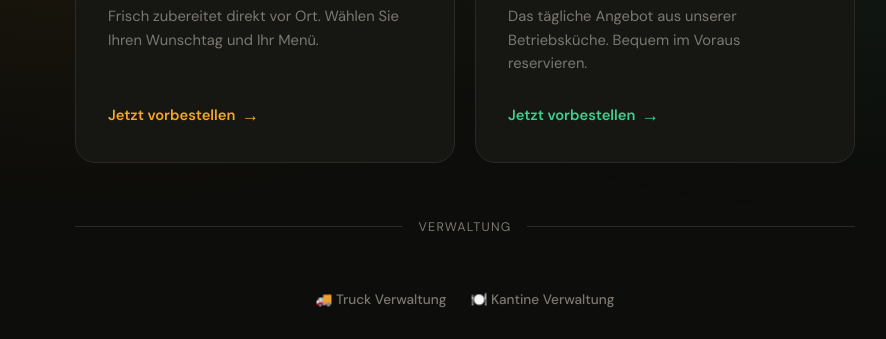
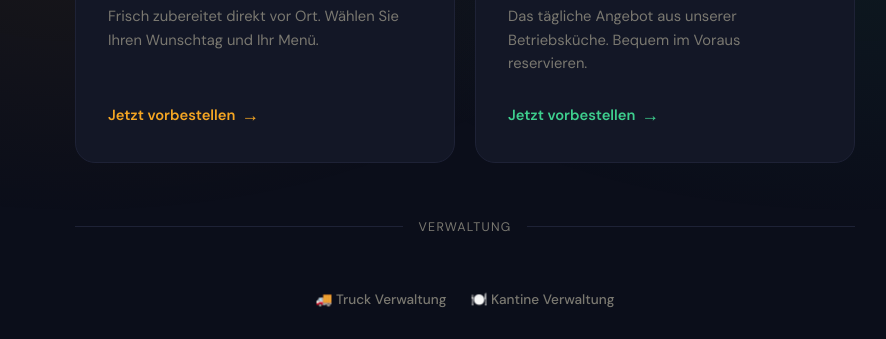
Before and after one commit to laendspotter/Indernational-vorbestellungen, a plain HTML site: page index.html in a window 1280 px wide. Shown: the part 461-800 px from the top of the page, without its empty margins (175-1061 px from the left). Drawn offline with Linux system fonts and the light colour scheme.

Commit message:
Add files via upload

```diff
--- a/index.html
+++ b/index.html
@@ -9,9 +9,9 @@
     *, *::before, *::after { box-sizing: border-box; margin: 0; padding: 0; }
 
     :root {
-      --bg: #0d0d0b;
-      --surface: #161613;
-      --border: #2a2925;
+      --bg: #0b0e1a;
+      --surface: #131726;
+      --border: #1e2236;
       --text: #f2efe8;
       --muted: #7a7870;
       --truck: #f5a623;
```
Also changed, not shown: kantine-admin.html (+1 -1 lines), kantine.html (+1 -1 lines), truck-admin.html (+1 -1 lines), truck.html (+1 -1 lines).
